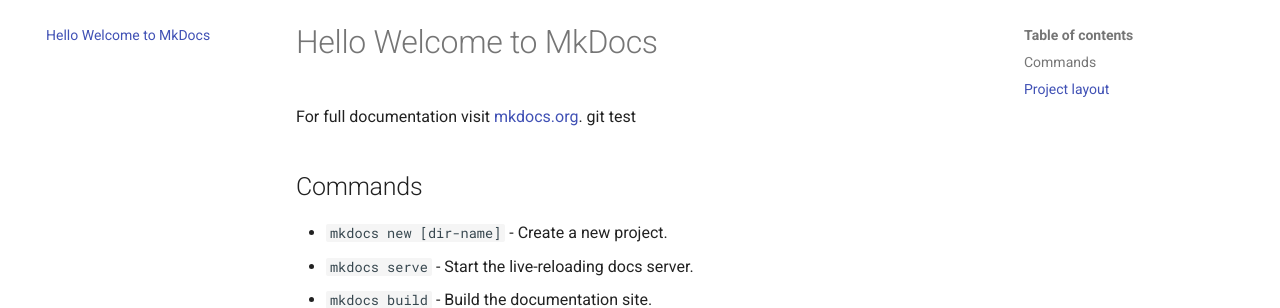
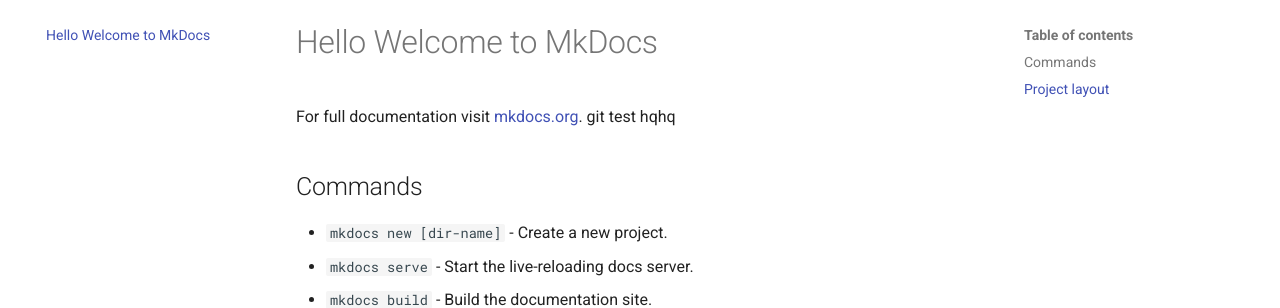
Before and after one commit to 111111-qiang/hq-docs.github.io, an MkDocs documentation site: the page built from docs/index.md, in a window 1280 px wide. Shown: the part 124-432 px from the top of the page. Built offline with MkDocs 1.6.1 and Material for MkDocs 9.7.7, drawn with Linux system fonts in a browser that asks for light colours; some of the changed lines change nothing that is shown.

Commit message:
更新hqhq

```diff
--- a/docs/index.md
+++ b/docs/index.md
@@ -2,7 +2,7 @@
 
 For full documentation visit [mkdocs.org](https://www.mkdocs.org).
 git test
-
+hqhq
 
 ## Commands
 
--- a/mkdocs.yml
+++ b/mkdocs.yml
@@ -1,6 +1,6 @@
 site_name: 嵌入式研发文档
 
-site_url: https://1111111-qiang.github.io/hq-docs/
+site_url: https://1111111-qiang.github.io/
 
 theme:
   name: material
```
